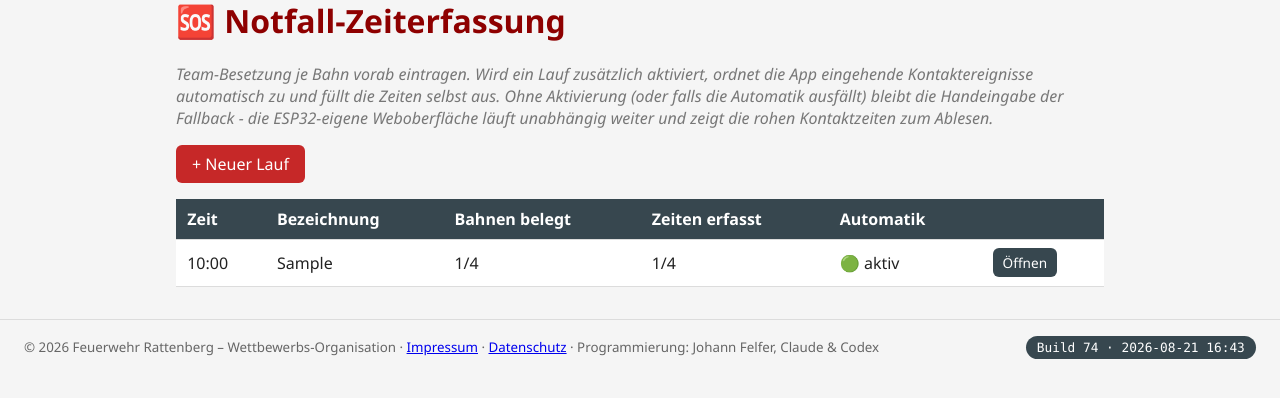
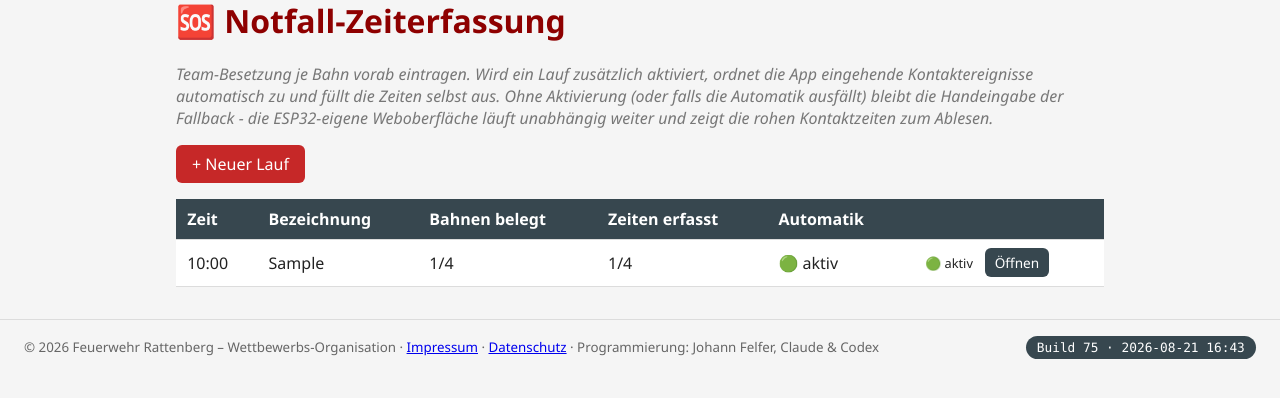
Before and after one commit to HansFel/FeuerwehrRattenberg, a Flask app: page /notfall/ in a window 1280 px wide. Shown: the part 190-588 px from the top of the page. Run offline with Flask 3, Linux system fonts and the light colour scheme; a user stored in the database is signed in; tables that the repository leaves empty hold one stand-in row (values such as "Sample post").

Commit message:
Build 75: Notfall-Liste – aktiven Lauf mit 🟢 markieren

```diff
--- a/app/templates/notfall/liste.html
+++ b/app/templates/notfall/liste.html
@@ -26,7 +26,10 @@
         <td>{{ l.bahnen | selectattr('team_id') | list | length }}/4</td>
         <td>{{ l.bahnen | selectattr('gesamtzeit') | list | length }}/4</td>
         <td>{% if l.aktiv %}🟢 aktiv{% else %}<span class="leer">–</span>{% endif %}</td>
-        <td><a class="knopf klein grau" href="{{ url_for('notfall.lauf', lauf_id=l.id) }}">Öffnen</a></td>
+        <td>
+        {% if l.aktiv %}<span class="hinweis" style="padding:0.2rem 0.5rem; font-size:0.8rem;">🟢 aktiv</span>{% endif %}
+        <a class="knopf klein grau" href="{{ url_for('notfall.lauf', lauf_id=l.id) }}">Öffnen</a>
+      </td>
       </tr>
       {% endfor %}
     </tbody>
--- a/app/version.py
+++ b/app/version.py
@@ -7,5 +7,5 @@ kein Auto-Timestamp beim Build, damit der angezeigte Wert eindeutig einem
 bekannten Quellcode-Stand entspricht.
 """
 
-BUILD_NUMMER = 74
+BUILD_NUMMER = 75
 BUILD_ZEIT = "2026-08-21 16:43"
```
